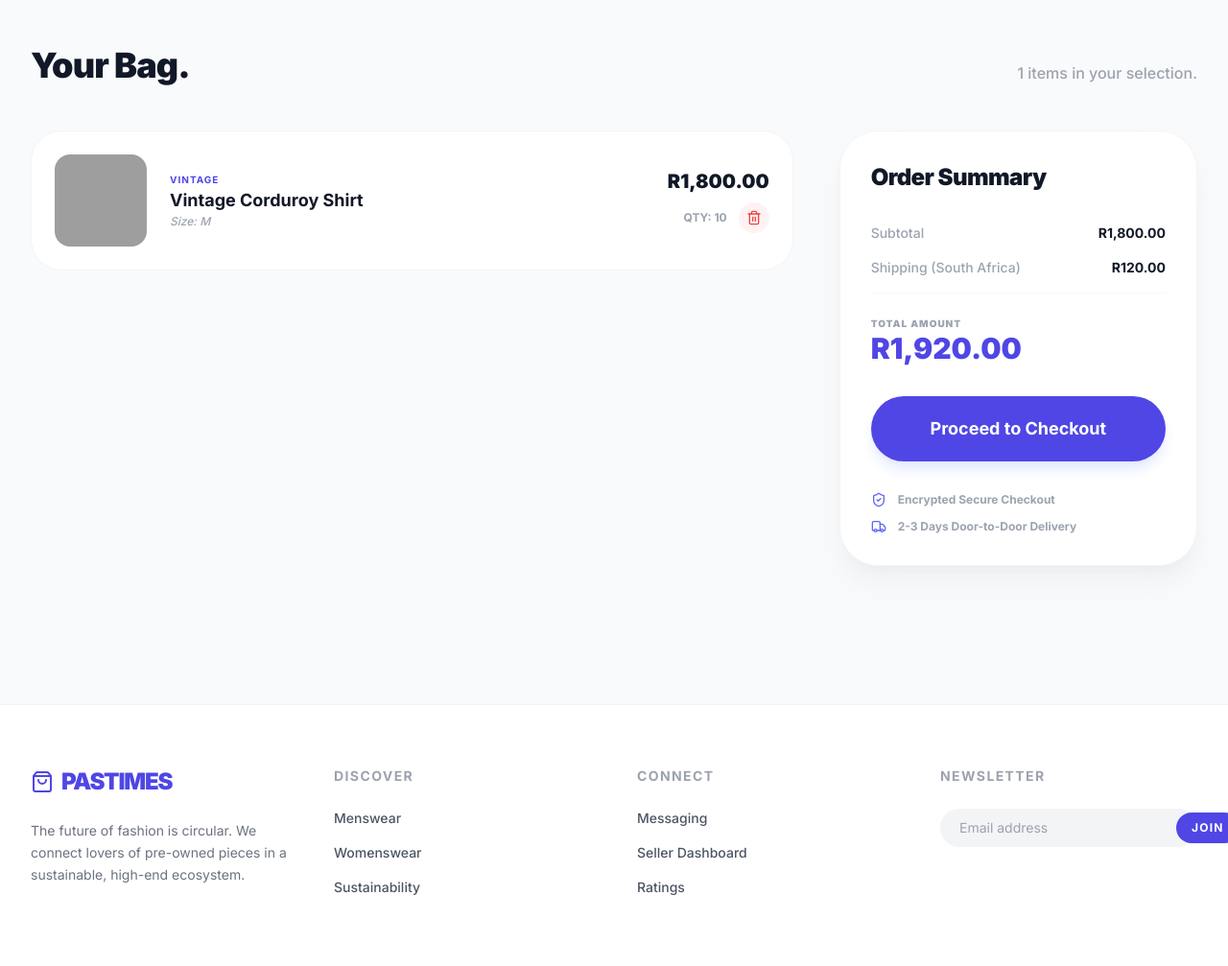
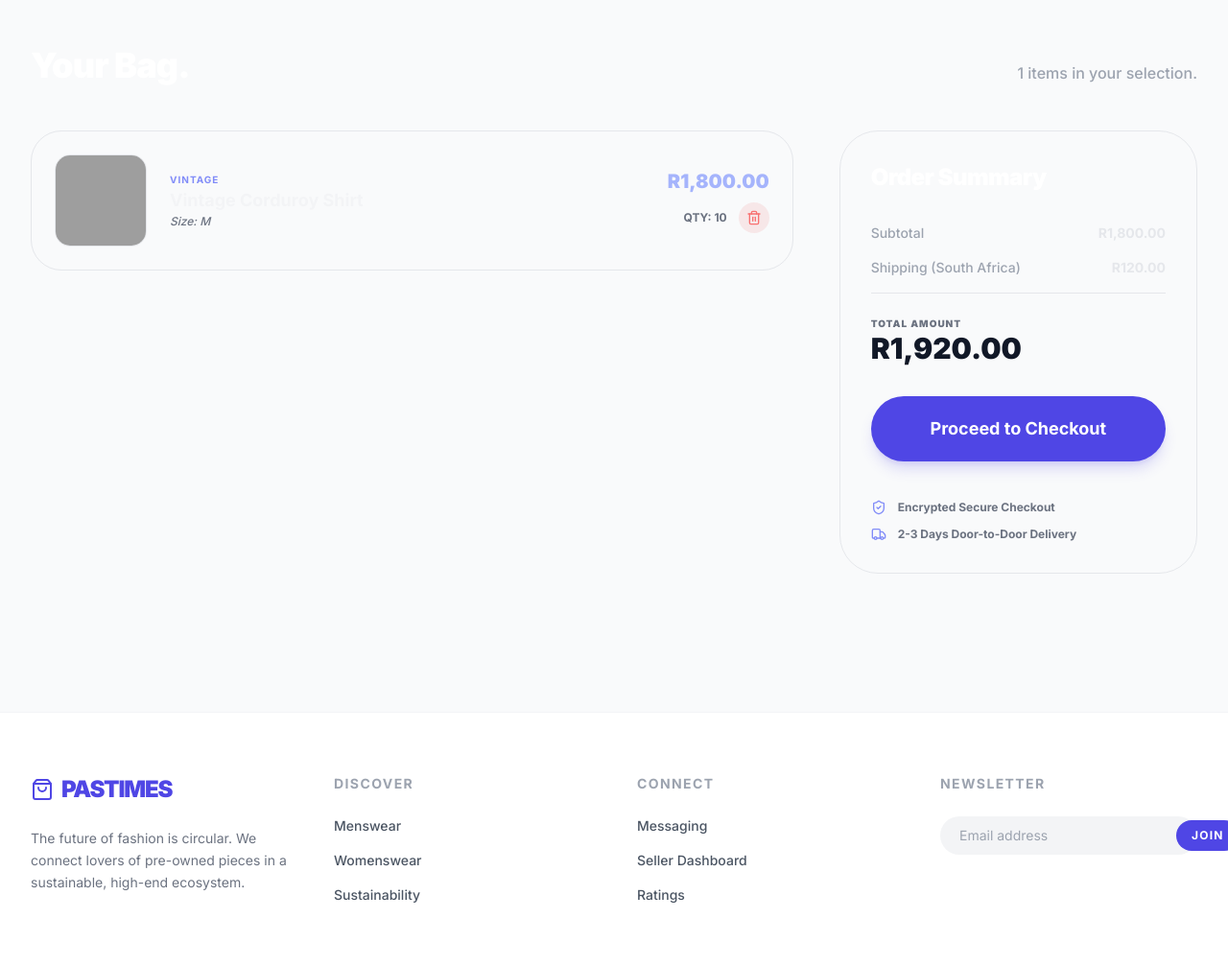
Before and after one commit to RC-WEDE6021-PART-2-AND-PART-3/rc-pta-wede6021-part2-and-3-website-developers, a PHP site: page /cart.php in a window 1280 px wide. Shown: the part 65-1072 px from the top of the page at 96% size. Before the commit the page ends 998 px from the top, so only its background shows below. Run offline with PHP 8.4, Linux system fonts and the light colour scheme; a user stored in the database is signed in; data comes from the database, SQL or seed files in the repository; tables that the repository leaves empty hold one stand-in row (values such as "Sample post"); some libraries are stand-ins or nearby versions; grey boxes are pictures that could not be loaded.

Commit message:
Update cart.php

```diff
--- a/cart.php
+++ b/cart.php
@@ -25,7 +25,7 @@ $subtotal = 0;
 <main class="max-w-7xl mx-auto px-4 sm:px-6 lg:px-8 py-12">
     <div class="space-y-12">
         <div class="flex justify-between items-end">
-            <h2 class="text-4xl font-black tracking-tight">Your Bag.</h2>
+            <h2 class="text-4xl font-black tracking-tight text-white">Your Bag.</h2>
             <p class="text-gray-400 font-medium"><?php echo $cartResult->num_rows; ?> items in your selection.</p>
         </div>
 
@@ -37,20 +37,20 @@ $subtotal = 0;
                         $itemTotal = $item['price'] * $item['quantity'];
                         $subtotal += $itemTotal;
                     ?>
-                        <div class="bg-white p-6 rounded-[2rem] border border-gray-100 flex gap-6 items-center">
-                            <div class="w-24 h-24 bg-gray-50 rounded-2xl overflow-hidden shrink-0">
+                        <div class="bg-darkCard p-6 border border-darkBorder rounded-[2rem] flex gap-6 items-center">
+                            <div class="w-24 h-24 bg-darkBg border border-darkBorder rounded-2xl overflow-hidden shrink-0">
                                 <img src="<?php echo $item['imageUrl']; ?>" class="w-full h-full object-cover">
                             </div>
                             <div class="flex-1">
-                                <div class="text-[10px] font-bold text-indigo-600 uppercase tracking-widest"><?php echo $item['brand']; ?></div>
-                                <h3 class="font-bold text-lg text-gray-900"><?php echo $item['name']; ?></h3>
-                                <p class="text-xs text-gray-400 font-medium italic">Size: <?php echo $item['size']; ?></p>
+                                <div class="text-[10px] font-bold text-indigo-400 uppercase tracking-widest"><?php echo $item['brand']; ?></div>
+                                <h3 class="font-bold text-lg text-gray-100"><?php echo $item['name']; ?></h3>
+                                <p class="text-xs text-gray-500 font-medium italic">Size: <?php echo $item['size']; ?></p>
                             </div>
                             <div class="text-right space-y-2">
-                                <div class="font-black text-xl text-gray-900">R<?php echo number_format($itemTotal, 2); ?></div>
+                                <div class="font-black text-xl text-indigo-300">R<?php echo number_format($itemTotal, 2); ?></div>
                                 <div class="flex items-center justify-end gap-3">
-                                    <span class="text-xs font-bold text-gray-400 uppercase">Qty: <?php echo $item['quantity']; ?></span>
-                                    <a href="cart.php?remove=<?php echo $item['cartId']; ?>" class="p-2 bg-red-50 text-red-500 rounded-full hover:bg-red-100 transition-colors">
+                                    <span class="text-xs font-bold text-gray-500 uppercase">Qty: <?php echo $item['quantity']; ?></span>
+                                    <a href="cart.php?remove=<?php echo $item['cartId']; ?>" class="p-2 bg-red-500/10 text-red-400 rounded-full hover:bg-red-500/20 transition-all">
                                         <i data-lucide="trash-2" class="w-4 h-4"></i>
                                     </a>
                                 </div>
@@ -58,50 +58,50 @@ $subtotal = 0;
                         </div>
                     <?php endwhile; ?>
                 <?php else: ?>
-                    <div class="bg-white p-12 rounded-[2.5rem] border border-gray-100 text-center space-y-6">
-                        <div class="w-20 h-20 bg-gray-50 rounded-full mx-auto flex items-center justify-center">
-                            <i data-lucide="shopping-cart" class="w-10 h-10 text-gray-200"></i>
+                    <div class="bg-darkCard p-12 rounded-[2.5rem] border border-darkBorder text-center space-y-6">
+                        <div class="w-20 h-20 bg-darkBg border border-darkBorder rounded-full mx-auto flex items-center justify-center">
+                            <i data-lucide="shopping-cart" class="w-10 h-10 text-gray-500"></i>
                         </div>
                         <div class="space-y-2">
-                            <h3 class="text-xl font-bold">Your bag is empty.</h3>
+                            <h3 class="text-xl font-bold text-white">Your bag is empty.</h3>
                             <p class="text-gray-400 max-w-xs mx-auto text-sm leading-relaxed">Browse our collection and find some unique thrifted gems to add here.</p>
                         </div>
-                        <a href="shop.php" class="inline-block bg-indigo-600 text-white px-10 py-4 rounded-full font-bold hover:bg-indigo-700 transition-all shadow-lg shadow-indigo-100">Start Shopping</a>
+                        <a href="shop.php" class="inline-block bg-indigo-600 text-white px-10 py-4 rounded-full font-bold hover:bg-indigo-500 transition-all shadow-lg shadow-indigo-600/20">Start Shopping</a>
                     </div>
                 <?php endif; ?>
             </div>
 
             <!-- Summary -->
             <div class="space-y-6">
-                <div class="bg-white p-8 rounded-[2.5rem] border border-gray-100 shadow-xl shadow-gray-200/50 space-y-8 sticky top-24">
-                    <h3 class="font-black text-2xl tracking-tight">Order Summary</h3>
+                <div class="bg-darkCard p-8 rounded-[2.5rem] border border-darkBorder space-y-8 sticky top-24">
+                    <h3 class="font-black text-2xl tracking-tight text-white">Order Summary</h3>
                     <div class="space-y-4">
                         <div class="flex justify-between text-sm font-medium">
                             <span class="text-gray-400">Subtotal</span>
-                            <span class="text-gray-900 font-bold">R<?php echo number_format($subtotal, 2); ?></span>
+                            <span class="text-gray-200 font-bold">R<?php echo number_format($subtotal, 2); ?></span>
                         </div>
                         <div class="flex justify-between text-sm font-medium">
                             <span class="text-gray-400">Shipping (South Africa)</span>
-                            <span class="text-gray-900 font-bold">R120.00</span>
+                            <span class="text-gray-200 font-bold">R120.00</span>
                         </div>
-                        <div class="pt-6 border-t border-gray-50 flex justify-between items-end">
+                        <div class="pt-6 border-t border-darkBorder flex justify-between items-end">
                             <div>
-                                <div class="text-[10px] font-black uppercase tracking-widest text-gray-400">Total Amount</div>
-                                <div class="text-3xl font-black text-indigo-600">R<?php echo ($subtotal > 0) ? number_format($subtotal + 120, 2) : '0.00'; ?></div>
+                                <div class="text-[10px] font-black uppercase tracking-widest text-gray-500">Total Amount</div>
+                                <div class="text-3xl font-black text-indigo-450">R<?php echo ($subtotal > 0) ? number_format($subtotal + 120, 2) : '0.00'; ?></div>
                             </div>
                         </div>
                     </div>
 
-                    <button <?php echo ($subtotal == 0) ? 'disabled' : ''; ?> class="w-full <?php echo ($subtotal == 0) ? 'bg-gray-100 text-gray-400 cursor-not-allowed' : 'bg-indigo-600 text-white hover:bg-indigo-700 shadow-lg shadow-indigo-100'; ?> py-5 rounded-full font-bold transition-all text-lg">
+                    <button <?php echo ($subtotal == 0) ? 'disabled' : ''; ?> class="w-full <?php echo ($subtotal == 0) ? 'bg-darkBg/60 text-gray-600 border border-darkBorder cursor-not-allowed' : 'bg-indigo-600 text-white hover:bg-indigo-505 shadow-lg shadow-indigo-600/20'; ?> py-5 rounded-full font-bold transition-all text-lg">
                         Proceed to Checkout
                     </button>
 
-                    <div class="space-y-3">
-                        <div class="flex items-center gap-3 text-xs font-bold text-gray-400">
-                            <i data-lucide="shield-check" class="w-4 h-4 text-indigo-500"></i> Encrypted Secure Checkout
+                    <div class="space-y-3 pt-2">
+                        <div class="flex items-center gap-3 text-xs font-bold text-gray-500">
+                            <i data-lucide="shield-check" class="w-4 h-4 text-indigo-400"></i> Encrypted Secure Checkout
                         </div>
-                        <div class="flex items-center gap-3 text-xs font-bold text-gray-400">
-                            <i data-lucide="truck" class="w-4 h-4 text-indigo-500"></i> 2-3 Days Door-to-Door Delivery
+                        <div class="flex items-center gap-3 text-xs font-bold text-gray-500">
+                            <i data-lucide="truck" class="w-4 h-4 text-indigo-400"></i> 2-3 Days Door-to-Door Delivery
                         </div>
                     </div>
                 </div>
```
